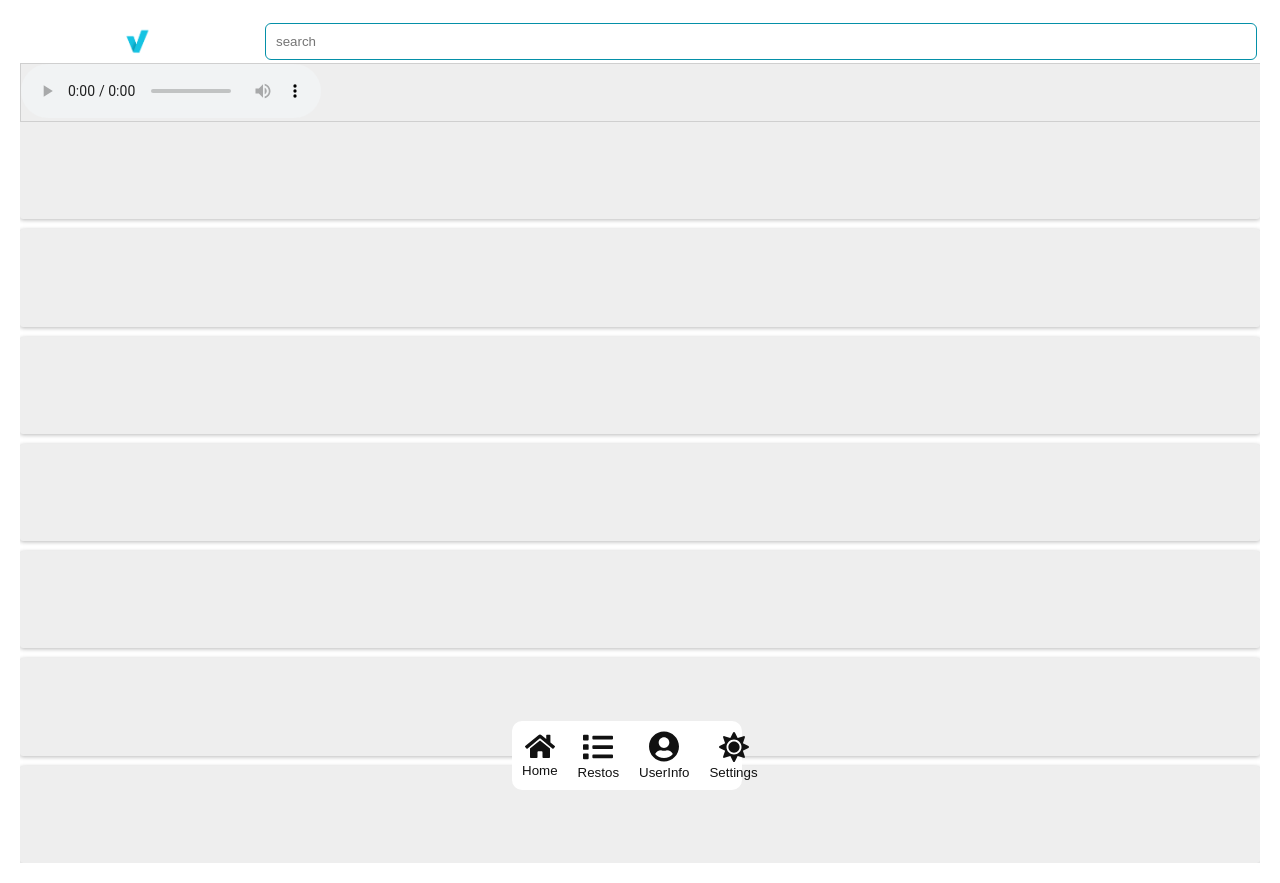
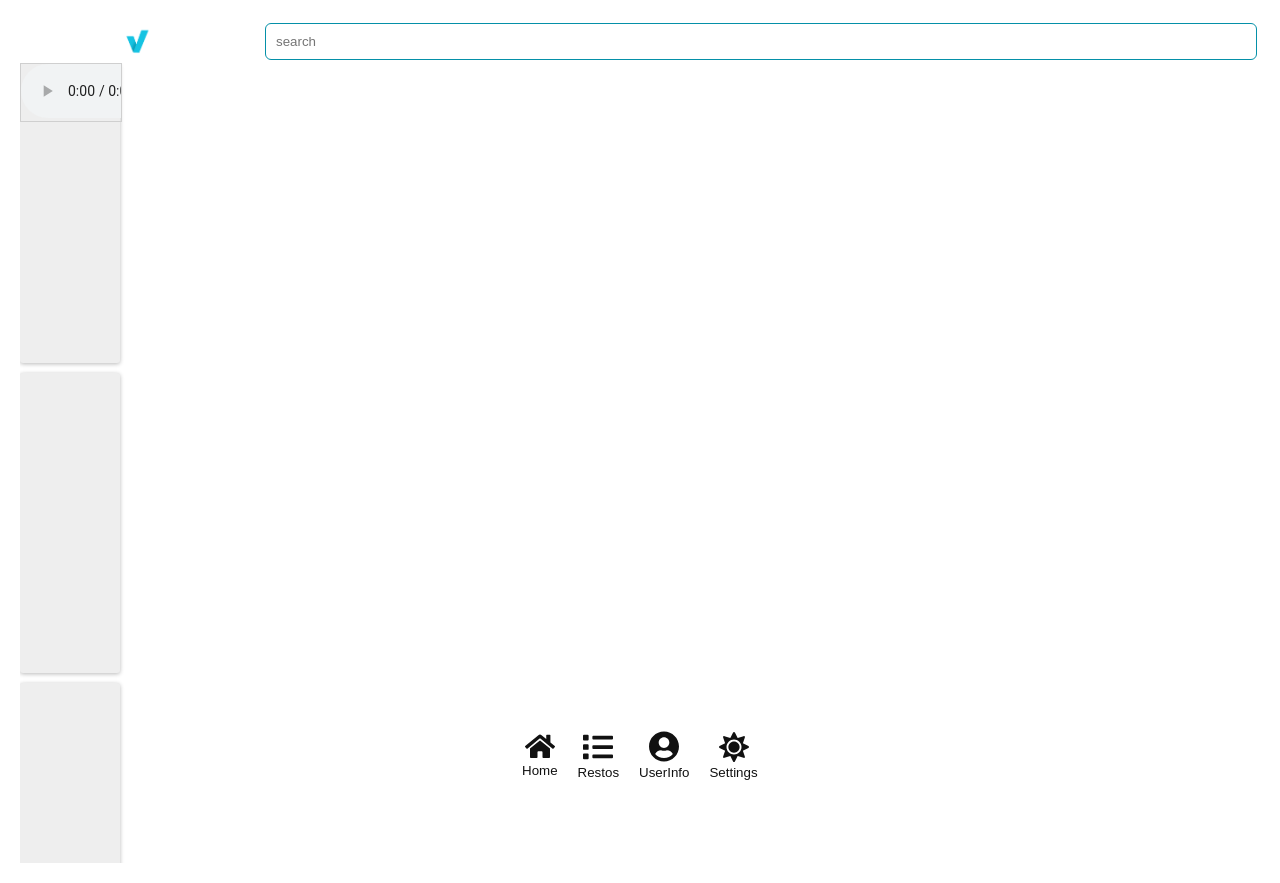
Before and after one commit to ahmadwarren/Nleka, a React app: page / in a window 1280 px wide. Built offline with nearby package versions, Linux system fonts and the light colour scheme.

Commit message:
Update index.css

```diff
--- a/src/index.css
+++ b/src/index.css
@@ -100,7 +100,8 @@ body {
 
   .container .box{
     background: #eee;
-    max-height:300px;
+    min-height:300px;
+    max-width:100px;
     box-shadow: rgb(0 0 0 / 28%) 0px 1px 4px;
     border-radius: 3px;
   }
```
